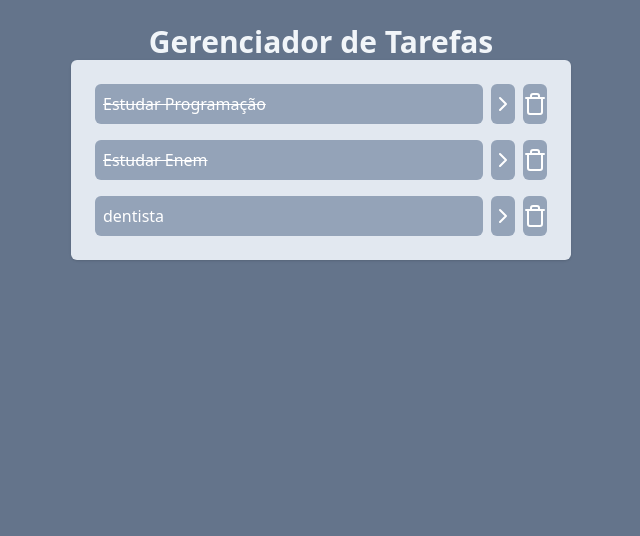
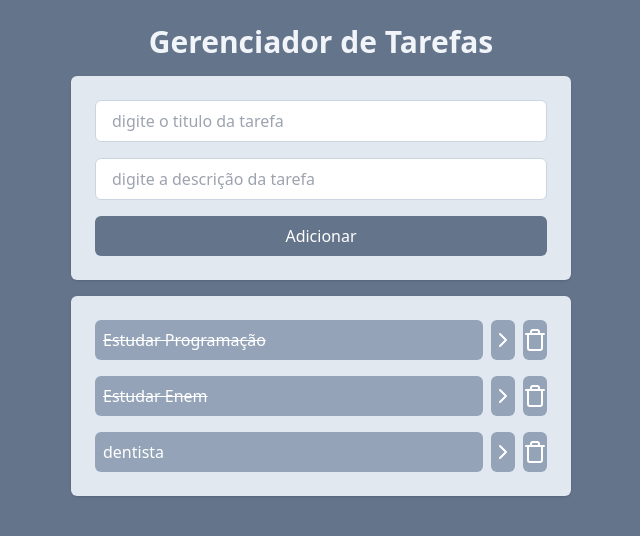
Before and after one commit to Samys003/TaksReact, a React (Vite) app: page /task in a window 1280 px wide. Shown: the top 536 px of the page, without its empty margins (319-959 px from the left). Built offline with nearby package versions, Linux system fonts and the light colour scheme.

Commit message:
adicao e exclusão de tarefas concluido, iniciando a troca de paginas para exibir detalhes da tarefa

```diff
--- a/package.json
+++ b/package.json
@@ -12,7 +12,8 @@
   "dependencies": {
     "lucide-react": "^0.435.0",
     "react": "^18.3.1",
-    "react-dom": "^18.3.1"
+    "react-dom": "^18.3.1",
+    "uuid": "^10.0.0"
   },
   "devDependencies": {
     "@eslint/js": "^9.9.0",
--- a/src/App.jsx
+++ b/src/App.jsx
@@ -1,5 +1,6 @@
 import { useState } from "react";
 import Tasks from "./components/Tasks";
+import AddTask from "./components/AddTask";
 
 function App() {
   const [tasks, setTasks] = useState([
@@ -41,12 +42,23 @@ function App() {
     setTasks(newTasks);
   }
 
+  function onAddTaskSubmit(text, description){
+    const newTask = {
+      id: tasks.length + 1,
+      text,
+      description,
+      isCompleted: false,
+    };
+    setTasks([...tasks, newTask]);
+  }
+
   return (
     <div className="w-screen h-screen bg-slate-500 flex justify-center p-6">
-      <div className="w-[500px]">
+      <div className="w-[500px] space-y-4">
         <h1 className="text-3xl text-slate-100 font-bold text-center">
           Gerenciador de Tarefas
         </h1>
+        <AddTask onAddTaskSubmit={onAddTaskSubmit} />
         <Tasks
           tasks={tasks}
           onTaskClick={onTaskClick}
--- a/src/components/AddTask.jsx
+++ b/src/components/AddTask.jsx
@@ -0,0 +1,27 @@
+import { useState } from "react";
+
+function AddTask ({onAddTaskSubmit}){
+
+    const [text, setTitle] = useState("");
+    const [description, setDescription] = useState("")
+    console.log(text, description)
+return(
+<div className="space-y-4 p-6 bg-slate-200 rounded-md shadow flex flex-col">
+    <input type="text" placeholder="digite o titulo da tarefa" className="border border-slate-300 outline-slate-400 px-4 py-2 rounded-md" value={text} onChange={(event) => setTitle(event.target.value)} />
+    <input type="text" placeholder="digite a descrição da tarefa" className="border border-slate-300 outline-slate-400 px-4 py-2 rounded-md" value={description} onChange={(event) => setDescription(event.target.value)}/>
+    <button onClick={() => {
+    if(!text.trim() || !description.trim()) {
+        return alert("preencha o titulo e a descrição da tarefa")
+    }
+    onAddTaskSubmit(text, description);
+    setTitle("");
+    setDescription("");
+    }} className="bg-slate-500 text-white px-4 py-2 rounded-md font-medium">
+        Adicionar
+        </button>
+</div>
+
+)
+}
+
+export default AddTask;
--- a/src/components/Tasks.jsx
+++ b/src/components/Tasks.jsx
@@ -1,12 +1,12 @@
 import { ChevronRightIcon, TrashIcon } from "lucide-react";
 
-function Tasks(props) {
+function Tasks( {tasks, onTaskClick, deleteOnTaskClick}) {
   return (
     <ul className="space-y-4 p-6 bg-slate-200 rounded-md shadow">
-      {props.tasks.map((task) => (
+      {tasks.map((task) => (
         <li key={task.id} className="flex gap-2">
           <button
-            onClick={() => props.onTaskClick(task.id)}
+            onClick={() => onTaskClick(task.id)}
             className={`bg-slate-400 w-full text-white p-2 rounded-md text-left ${task.isCompleted && "line-through"}`}
           >
             {task.text}
@@ -14,7 +14,7 @@ function Tasks(props) {
           <button className="bg-slate-400 rounded-md text-white">
             <ChevronRightIcon />
           </button>
-          <button className="bg-slate-400 rounded-md text-white">
+          <button onClick={() => deleteOnTaskClick(task.id)} className="bg-slate-400 rounded-md text-white">
             <TrashIcon />
           </button>
         </li>
```
Also changed, not shown: 1 other file (tests, documents, lock files or other folders).
